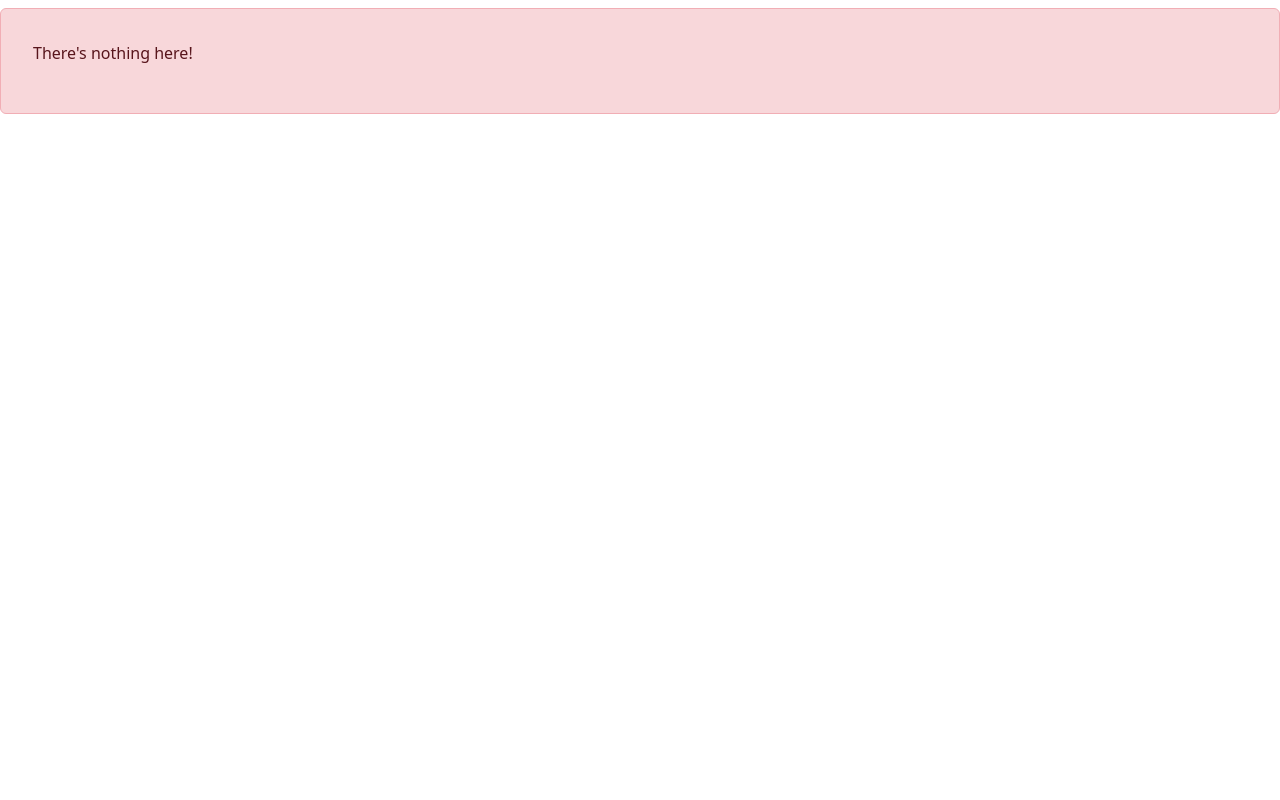
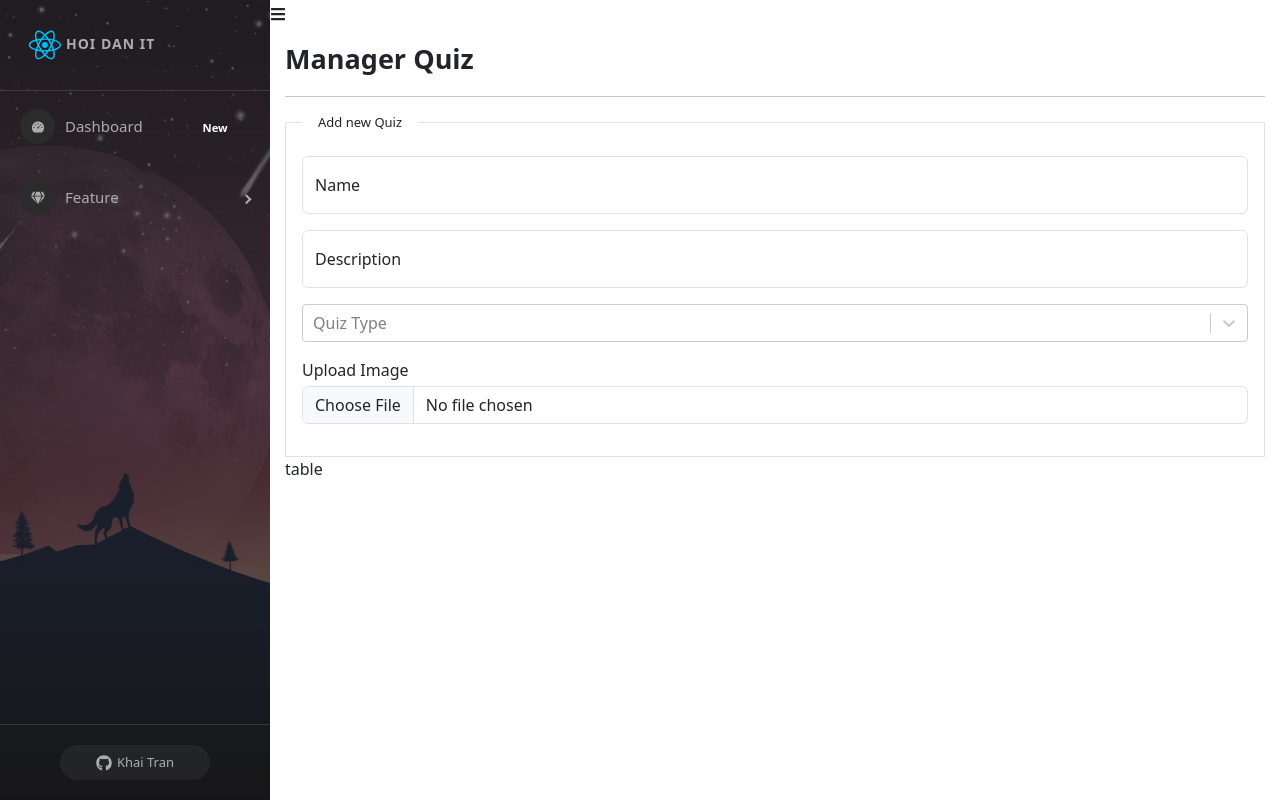
Before and after one commit to KhaiHust/react-app, a React (Create React App) app: page /admins/manager-quiz in a window 1280 px wide. Built offline with nearby package versions, Linux system fonts and the light colour scheme.

Commit message:
design add new quiz

```diff
--- a/package.json
+++ b/package.json
@@ -19,6 +19,7 @@
     "react-redux": "^8.0.2",
     "react-router-dom": "6.3.0",
     "react-scripts": "5.0.1",
+    "react-select": "^5.4.0",
     "react-toastify": "^9.0.8",
     "redux": "^4.2.0",
     "redux-persist": "^6.0.0",
--- a/src/Layout.js
+++ b/src/Layout.js
@@ -14,6 +14,7 @@ import { ToastContainer, toast } from 'react-toastify';
 import Register from './components/Auth/Register';
 import ListQuiz from './components/Users/ListQuiz';
 import DetailQuiz from './components/Users/DetailQuiz';
+import ManagerQuiz from './components/Admin/content/Quiz/ManagerQuiz';
 const NotFound = () => {
     return (
         <div className='alert alert-danger container mt-2'>
@@ -37,6 +38,7 @@ const Layout = (props) => {
                 >
                     <Route index element={<DashBoard />} />
                     <Route path="manager-user" element={<ManagerUser />} />
+                    <Route path="manager-quiz" element={<ManagerQuiz />} />
 
                 </Route>
                 <Route path="/login" element={<Login />} />
--- a/src/components/Admin/Sidebar.js
+++ b/src/components/Admin/Sidebar.js
@@ -1,4 +1,5 @@
 import 'react-pro-sidebar/dist/css/styles.css';
+import { useNavigate } from 'react-router-dom';
 import {
     ProSidebar,
     Menu,
@@ -16,6 +17,7 @@ import { Link } from 'react-router-dom';
 import sidebarBg from '../../assets/bg2.jpg';
 
 const Sidebar = ({ image, collapsed, rtl, toggled, handleToggleSidebar }) => {
+    const navigate = useNavigate();
     return (
         <>
             <ProSidebar
@@ -40,7 +42,7 @@ const Sidebar = ({ image, collapsed, rtl, toggled, handleToggleSidebar }) => {
                         }}
                     >
                         <DiReact size={'3em'} color={"00bfff"} />
-                        <span>
+                        <span onClick={() => navigate('/')}>
                             Hoi Dan IT
                         </span>
                     </div>
@@ -64,7 +66,8 @@ const Sidebar = ({ image, collapsed, rtl, toggled, handleToggleSidebar }) => {
                         >
                             <MenuItem> Quản lí Users
                                 <Link to="/admins/manager-user" /></MenuItem>
-                            <MenuItem> Quản lí bài quiz</MenuItem>
+                            <MenuItem> Quản lí bài quiz
+                                <Link to="/admins/manager-quiz" /></MenuItem>
                             <MenuItem> Quản lí câu hỏi</MenuItem>
                         </SubMenu>
 
--- /dev/null
+++ b/src/components/Admin/content/Quiz/ManagerQuiz.js
@@ -0,0 +1,68 @@
+import FloatingLabel from 'react-bootstrap/FloatingLabel';
+import Select from 'react-select';
+import Form from 'react-bootstrap/Form';
+import './ManagerQuiz.scss'
+import { FormLabel } from 'react-bootstrap';
+import { useState } from 'react';
+const options = [
+    { value: 'EASY', label: 'EASY' },
+    { value: 'MEDIUM', label: 'MEDIUM' },
+    { value: 'HARD', label: 'HARD' },
+];
+const ManagerQuiz = (props) => {
+    const [name, setName] = useState("");
+    const [description, setDescription] = useState("");
+    const [type, setType] = useState("EASY");
+    const [image, setImage] = useState(null);
+    const handleChangeFile = () => {
+
+    }
+    return (
+        <div className="quiz-container">
+            <div className="title">
+                Manager Quiz
+            </div>
+            <hr />
+            <div className="add-new">
+
+                <fieldset className='border round-3 p-3'>
+                    <legend className='float-none w-auto px-3'>Add new Quiz</legend>
+                    <FloatingLabel
+                        label="Name"
+                        className="mb-3"
+                    >
+                        <Form.Control type="text" placeholder='Quiz Name'
+                            value={name}
+                            onChange={(event) => setName(event.target.value)} />
+                    </FloatingLabel>
+                    <FloatingLabel label="Description">
+                        <Form.Control type="text" placeholder="Description"
+                            value={description}
+                            onChange={(event) => setDescription(event.target.value)} />
+                    </FloatingLabel>
+                    <div className='my-3'>
+                        <Select
+                            value={type}
+                            // value={selectedOption}
+                            // onChange={this.handleChange}
+                            options={options}
+                            placeholder="Quiz Type"
+                        />
+                    </div>
+
+                    <Form.Group className="mb-3" controlId="formBasicPassword">
+                        <Form.Label className='mb-1' >Upload Image</Form.Label>
+                        <Form.Control type="file"
+                            onChange={(event) => handleChangeFile(event)} />
+                    </Form.Group>
+
+
+                </fieldset>
+            </div>
+            <div className="quiz-content">
+                table
+            </div>
+        </div>
+    )
+}
+export default ManagerQuiz;
--- /dev/null
+++ b/src/components/Admin/content/Quiz/ManagerQuiz.scss
@@ -0,0 +1,10 @@
+.quiz-container{
+    padding: 15px;
+    .title{
+        font-size: 27px;
+        font-weight: 600;
+    }
+    legend{
+        font-size: 13px;
+    }
+}
```
Also changed, not shown: 1 other file (tests, documents, lock files or other folders).
